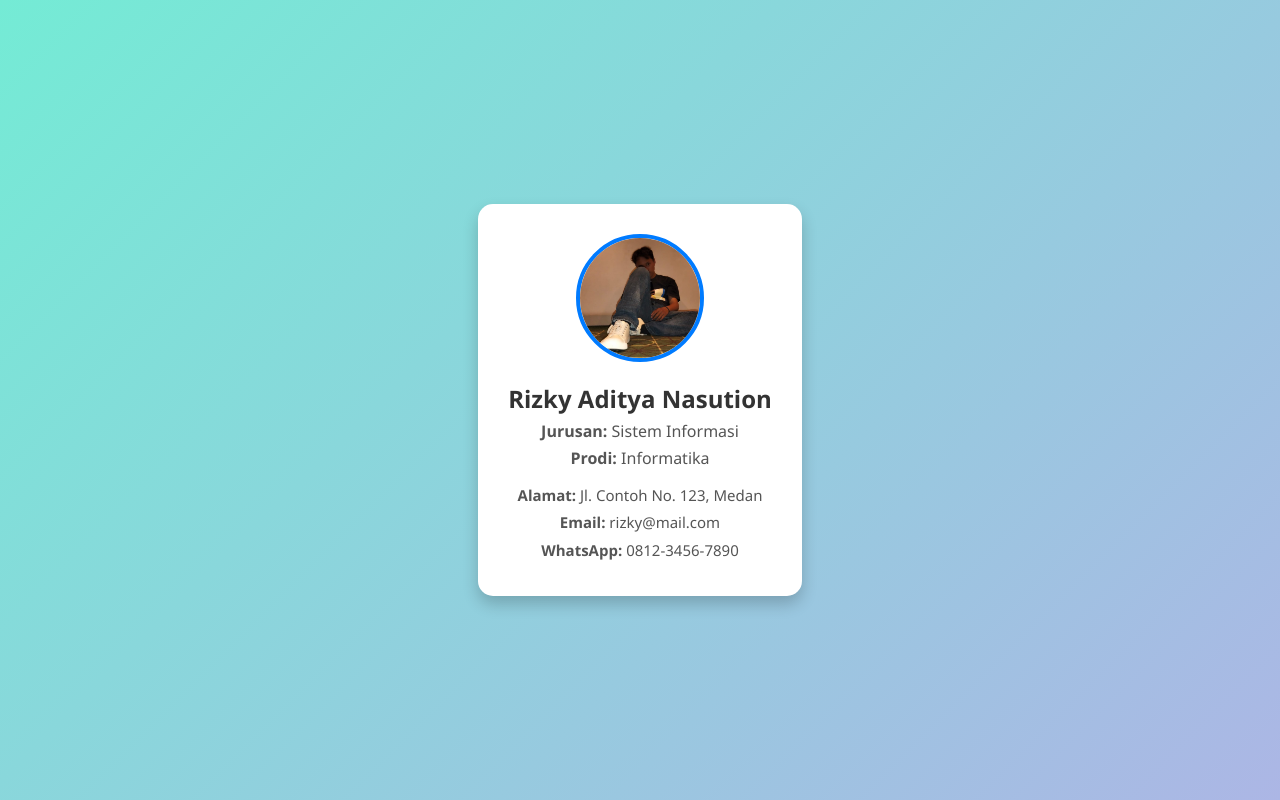
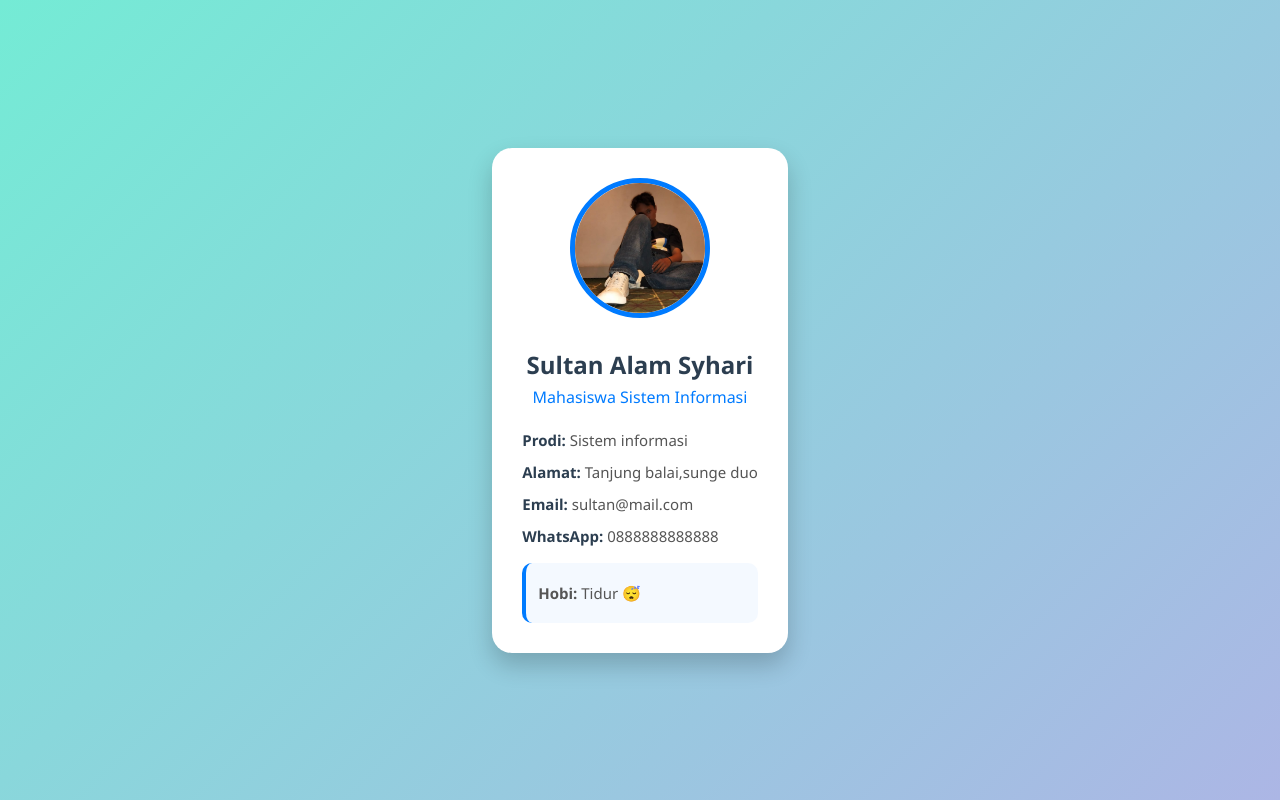
Before and after one commit to Xamrix/profil, a plain HTML site: page index.html in a window 1280 px wide. Drawn offline with Linux system fonts and the light colour scheme.

Commit message:
Update index.html

```diff
--- a/index.html
+++ b/index.html
@@ -3,7 +3,7 @@
 <head>
   <meta charset="UTF-8">
   <meta name="viewport" content="width=device-width, initial-scale=1.0">
-  <title>Profil Saya</title>
+  <title>Profil Sultan Alam Syhari</title>
   <style>
     body {
       font-family: 'Segoe UI', sans-serif;
@@ -18,43 +18,73 @@
     .card {
       background: #fff;
       padding: 30px;
-      border-radius: 15px;
-      box-shadow: 0 8px 16px rgba(0,0,0,0.2);
+      border-radius: 20px;
+      box-shadow: 0 12px 25px rgba(0,0,0,0.2);
       text-align: center;
-      max-width: 400px;
+      max-width: 420px;
+      transition: transform 0.3s ease, box-shadow 0.3s ease;
+    }
+    .card:hover {
+      transform: translateY(-8px);
+      box-shadow: 0 16px 32px rgba(0,0,0,0.25);
     }
     img {
-      width: 120px;
-      height: 120px;
+      width: 130px;
+      height: 130px;
       border-radius: 50%;
-      border: 4px solid #007bff;
+      border: 5px solid #007bff;
       object-fit: cover;
+      margin-bottom: 15px;
     }
     h2 {
-      margin: 15px 0 5px;
-      color: #333;
+      margin: 10px 0 5px;
+      color: #2c3e50;
+    }
+    h4 {
+      margin: 5px 0 20px;
+      color: #007bff;
+      font-weight: normal;
+      font-size: 16px;
     }
     p {
-      margin: 5px 0;
+      margin: 8px 0;
       color: #555;
+      font-size: 15px;
     }
     .info {
+      margin-top: 20px;
+      font-size: 15px;
+      line-height: 1.6;
+      text-align: left;
+    }
+    .info strong {
+      color: #2c3e50;
+    }
+    .hobi {
       margin-top: 15px;
-      font-size: 15px;
-      line-height: 1.5;
+      background: #f4f9ff;
+      padding: 12px;
+      border-radius: 10px;
+      border-left: 4px solid #007bff;
+      text-align: left;
     }
   </style>
 </head>
 <body>
   <div class="card">
-    <img src="foto1.jpg" alt="Foto Profil"> <!-- taruh fotomu di sini -->
-    <h2>Rizky Aditya Nasution</h2>
-    <p><strong>Jurusan:</strong> Sistem Informasi</p>
-    <p><strong>Prodi:</strong> Informatika</p>
+    <img src="foto1.jpg" alt="Foto Profil"> <!-- ganti foto sesuai file kamu -->
+    <h2>Sultan Alam Syhari</h2>
+    <h4>Mahasiswa Sistem Informasi</h4>
+
     <div class="info">
-      <p><strong>Alamat:</strong> Jl. Contoh No. 123, Medan</p>
-      <p><strong>Email:</strong> rizky@mail.com</p>
-      <p><strong>WhatsApp:</strong> 0812-3456-7890</p>
+      <p><strong>Prodi:</strong> Sistem informasi</p>
+      <p><strong>Alamat:</strong> Tanjung balai,sunge duo</p>
+      <p><strong>Email:</strong> sultan@mail.com</p>
+      <p><strong>WhatsApp:</strong> 0888888888888</p>
+    </div>
+
+    <div class="hobi">
+      <p><strong>Hobi:</strong> Tidur 😴</p>
     </div>
   </div>
 </body>
```
